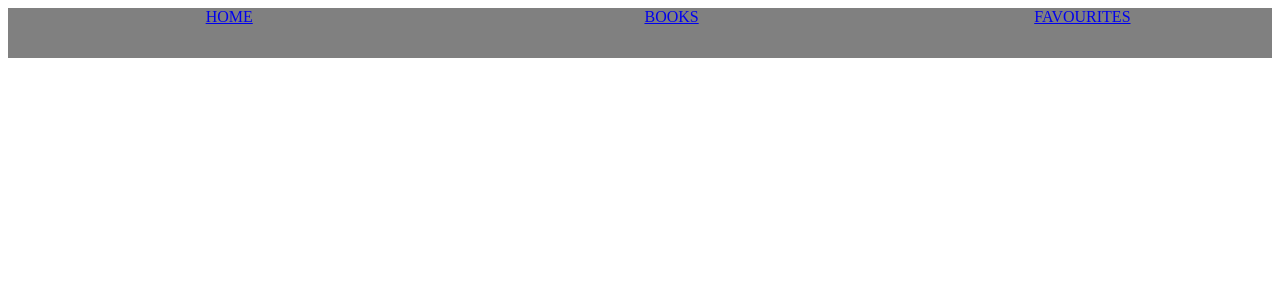
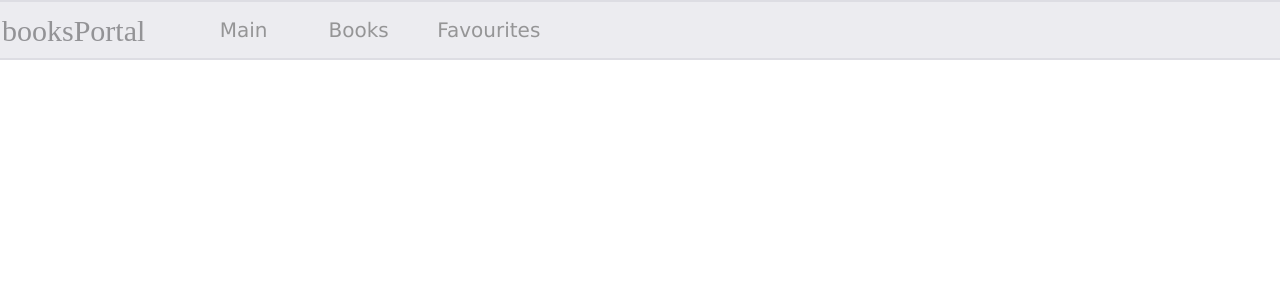
Before and after one commit to kgogola/vue-section, a Nuxt app: page / in a window 1280 px wide. Shown: the top 300 px of the page. Built offline with nearby package versions, Linux system fonts and the light colour scheme.

Commit message:
Search engine, page-navigator (+style of page-navigator)
I included some style of this main navigator (using bootstrap).

```diff
--- a/components/Navigation.vue
+++ b/components/Navigation.vue
@@ -1,29 +1,48 @@
 <template>
-  <div class="wrapper">
-    <nuxt-link :to="'/' ">
-      <div class="main-page">HOME</div>
-    </nuxt-link>
+  <div class="row navigator-belt">
+    <div class="col-xl-2" >
+      <a class="main-icons" href='/' id="potential-logo" >booksPortal</a>
+    </div>
+    <div class="col-xl-1" >
+      <a class="main-icons" href='/' >Main</a>
+    </div>
+    <div class="col-xl-1">
+      <a class="main-icons" href='/books'>Books</a>
+    </div>
+    <div class="col-xl-1" >
+      <a class="main-icons" href='/favouritess' >Favourites</a>
+    </div>
+  </div>
 
-
-  <nuxt-link :to="'/books' ">
-      <div class="all-books">BOOKS</div>
-    </nuxt-link>
-
-  <nuxt-link :to="'/favourites' ">
-    <div class="favourites">FAVOURITES</div>
-  </nuxt-link>
-  </div >
 </template>
 
   <script>
-</script>
+  </script>
 
   <style>
-.wrapper {
-  display: grid;
-  grid-template-columns: 35% 35% 30%;
-  height: 50px;
-  background: grey;
-  text-align: center;
+.navigator-belt {
+  background-color: rgb(236, 236, 240);
+  border: 2px solid rgba(221, 221, 228, 0.966);
+  height: 60px;
+}
+.main-icons {
+  text-decoration: none;
+  color: rgba(109, 109, 109, 0.685);
+  position: absolute;
+  width: 100%;
+  top: 50%;
+  transform: translateY(-50%);
+  font-size: 20px;
+  font-family: Verdana, Geneva, Tahoma, sans-serif;
+}
+#potential-logo {
+  font-size: 30px;
+  color: rgba(143, 143, 146, 0.966);
+  font-family: cursive;
+  position: absolute;
+}
+.main-icons:hover {
+  text-decoration: none;
+  color: black;
 }
 </style>
--- a/nuxt.config.js
+++ b/nuxt.config.js
@@ -34,5 +34,11 @@ module.exports = {
         })
       }
     }
-  }
+  },
+  modules: [
+    'bootstrap-vue/nuxt',
+
+    // Or if you have custom bootstrap CSS...
+    ['bootstrap-vue/nuxt', { css: false }]
+  ]
 }
--- a/package.json
+++ b/package.json
@@ -13,6 +13,8 @@
     "precommit": "npm run lint"
   },
   "dependencies": {
+    "bootstrap": "^4.1.0",
+    "bootstrap-vue": "^2.0.0-rc.8",
     "es6-promise": "^4.2.4",
     "eslint": "^4.19.1",
     "eslint-plugin-jest": "^21.15.0",
--- a/pages/index.vue
+++ b/pages/index.vue
@@ -1,7 +1,4 @@
 <template>
-  <div>
-
-  </div>
 </template>
 
 <script>
@@ -9,3 +6,6 @@ export default {
   components: {}
 }
 </script>
+
+<style>
+</style>
```
Also changed, not shown: 1 other file (tests, documents, lock files or other folders).
